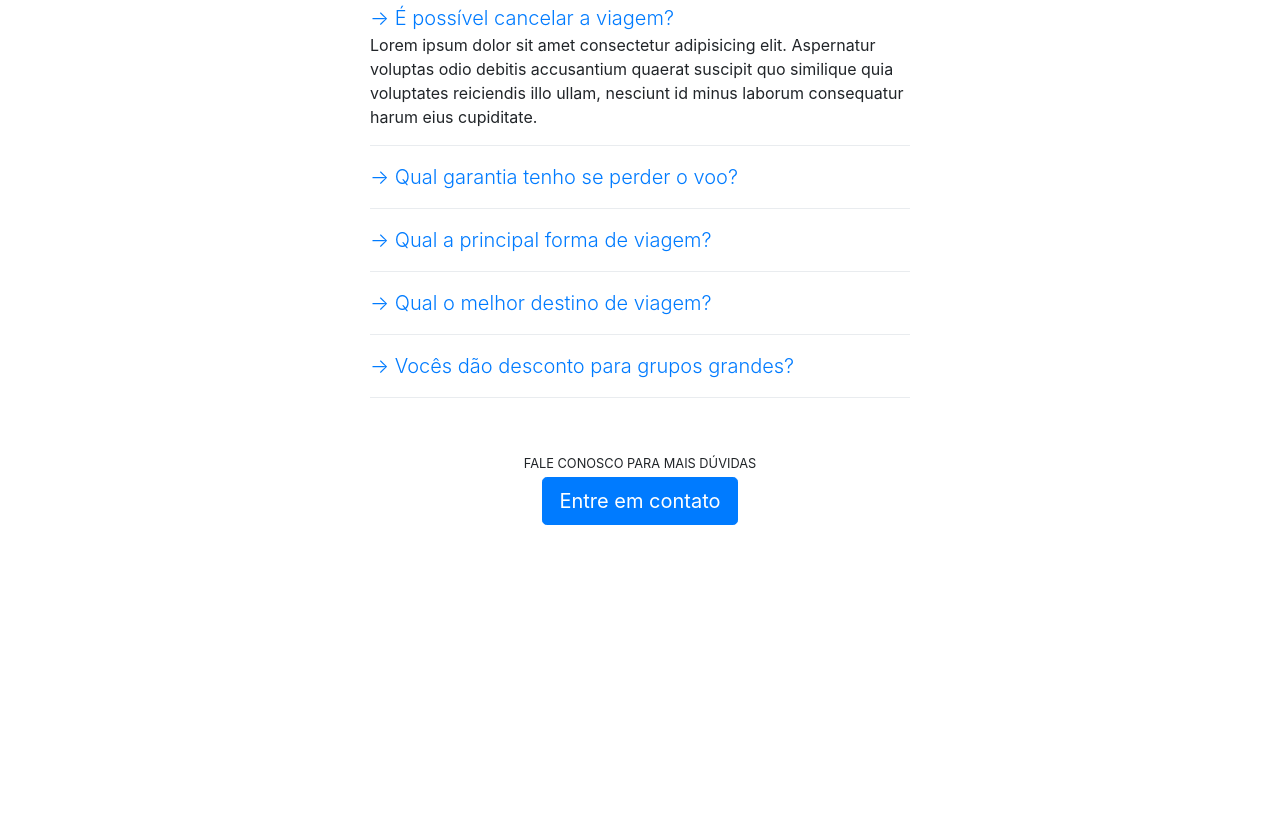
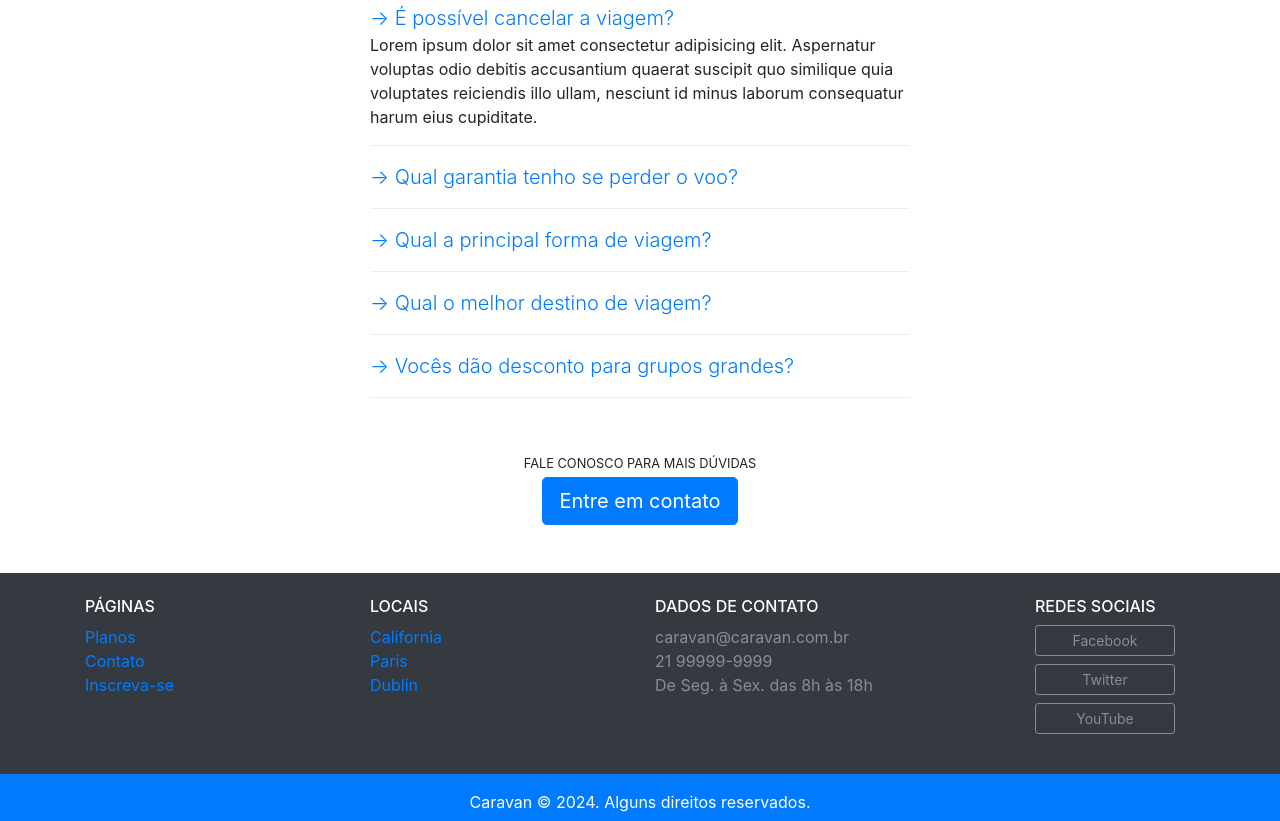
Before and after one commit to yuri-italo/caravan, a plain HTML site: page index.html in a window 1280 px wide. Shown: the part 1979-2800 px from the top of the page. Before the commit the page ends 2552 px from the top, so only its background shows below. Drawn offline with Linux system fonts and the light colour scheme.

Commit message:
caravan - footer

```diff
--- a/index.html
+++ b/index.html
@@ -83,7 +83,7 @@
           </a>
         </div>
       </div>
-      <div class="col-lg-5 p-4">
+      <div class="col-lg-5 p-4 align-self-center">
         <h1 class="display-4">Realize a viagem do seu sonho</h1>
         <p class="lead">
           O melhor local para viajar é com a Caravan, mais de 5.000 excursões
@@ -185,7 +185,7 @@
       <h2 class="display-4 text-primary">Perguntas Frequentes</h2>
     </div>
     <div class="row justify-content-center">
-      <div class="col-6" id="perguntasFrequentes" data-children=".pergunta">
+      <div class="col-md-6" id="perguntasFrequentes" data-children=".pergunta">
         <div class="pergunta">
           <a class="lead" data-toggle="collapse" data-parent="#perguntasFrequentes" href="#pergunta1"
             aria-expanded="true" aria-controls="pergunta1">
@@ -268,6 +268,50 @@
       <a class="btn btn-lg btn-primary" href="./contato.html">Entre em contato</a>
     </div>
   </section>
+  <footer class="bg-dark text-white">
+    <div class="container py-4">
+      <div class="row">
+        <div class="col-md-3 col-6">
+          <h4 class="h6">PÁGINAS</h4>
+          <ul class="list-unstyled">
+            <li><a href="./planos.html">Planos</a></li>
+            <li><a href="./contato.html">Contato</a></li>
+            <li><a href="./inscricao.html">Inscreva-se</a></li>
+          </ul>
+        </div>
+        <div class="col-md-3 col-6">
+          <h4 class="h6">LOCAIS</h4>
+          <ul class="list-unstyled">
+            <li><a href="./local.html">California</a></li>
+            <li><a href="./local.html">Paris</a></li>
+            <li><a href="./local.html">Dublin</a></li>
+          </ul>
+        </div>
+        <div class="col-md-4">
+          <h4 class="h6">DADOS DE CONTATO</h4>
+          <ul class="list-unstyled text-secondary">
+            <li>caravan@caravan.com.br</li>
+            <li>21 99999-9999</li>
+            <li>De Seg. à Sex. das 8h às 18h</li>
+          </ul>
+        </div>
+        <div class="col-md-2">
+          <h4 class="h6">REDES SOCIAIS</h4>
+          <ul class="list-unstyled">
+            <li><a class="btn btn-sm btn-block btn-outline-secondary mb-2" href="#"
+                style="max-width: 140px;">Facebook</a></li>
+            <li><a class="btn btn-sm btn-block btn-outline-secondary mb-2" href="#"
+                style="max-width: 140px;">Twitter</a></li>
+            <li><a class="btn btn-sm btn-block btn-outline-secondary mb-2" href="#"
+                style="max-width: 140px;">YouTube</a></li>
+          </ul>
+        </div>
+      </div>
+    </div>
+    <div class="bg-primary text-center py-3">
+      <p class="mb-0">Caravan © 2024. Alguns direitos reservados.</p>
+    </div>
+  </footer>
   <script type="text/javascript" src="js/jquery-3.2.1.slim.min.js"></script>
   <script type="text/javascript" src="js/popper.min.js"></script>
   <script type="text/javascript" src="js/bootstrap.js"></script>
```
